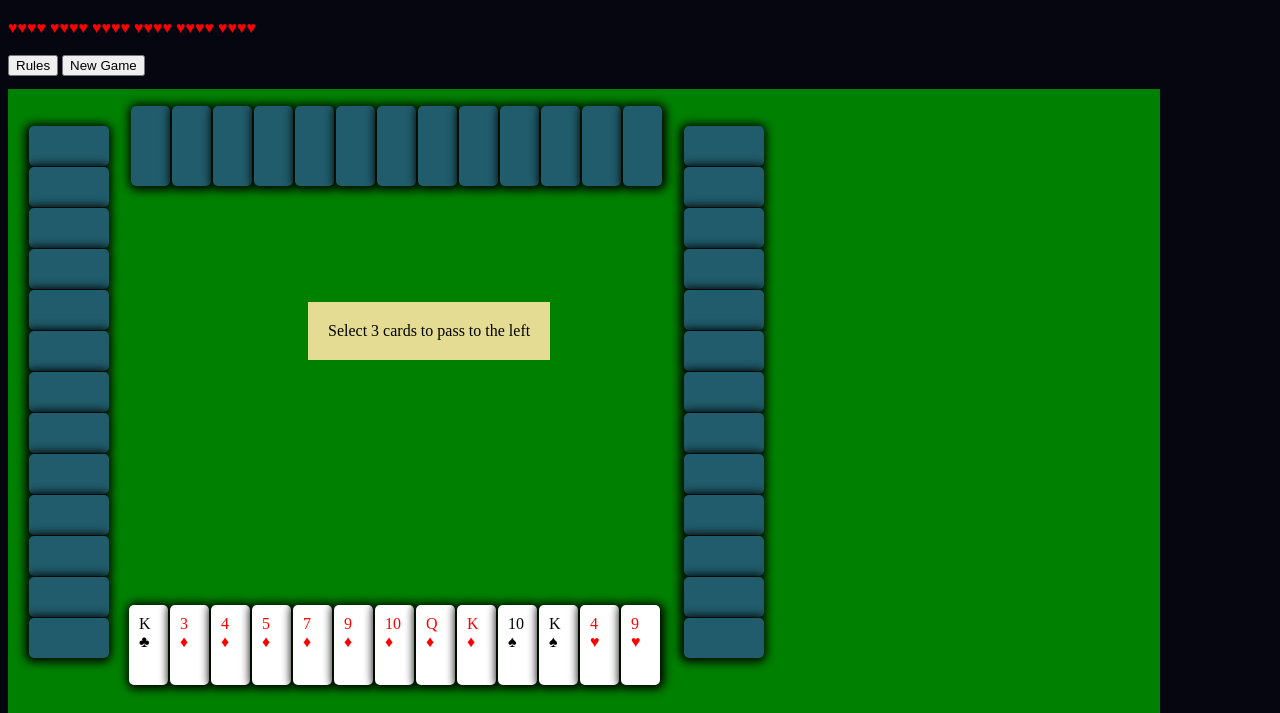
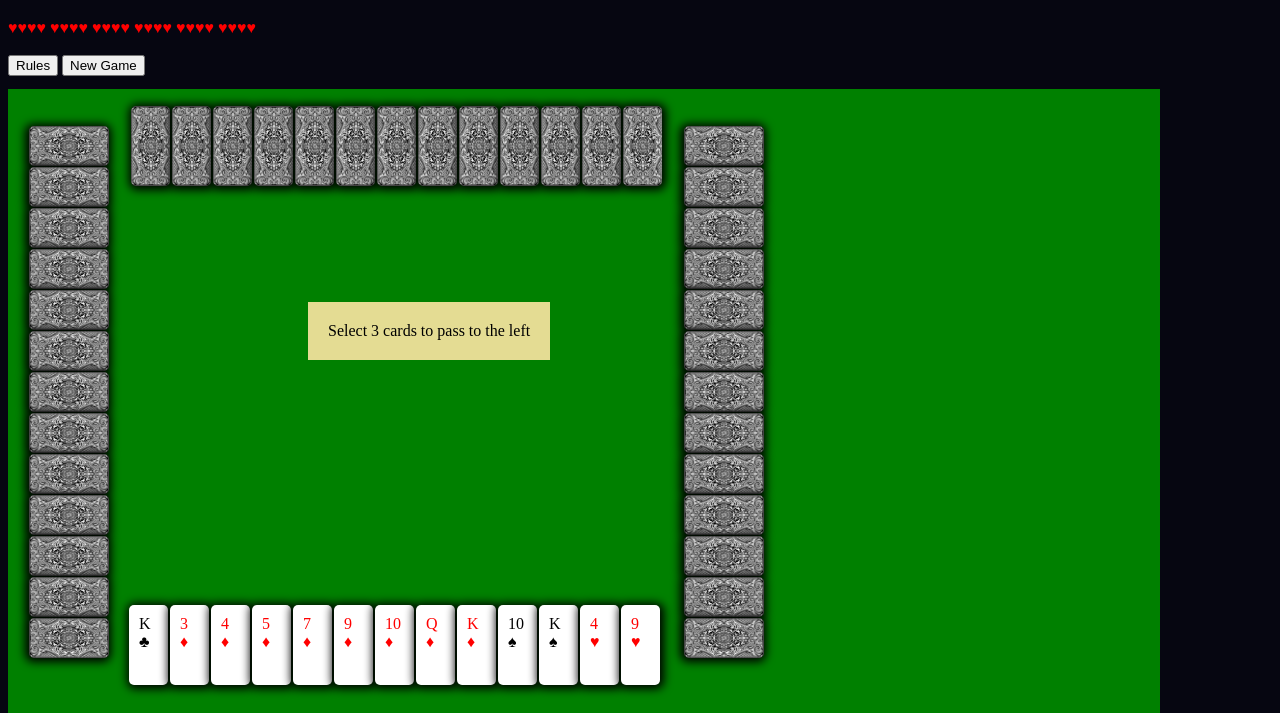
Before and after one commit to wieczorekc18/Hearts, a website built with webpack: page index.html in a window 1280 px wide. Both pictures are taken after a click on the button "New Game". Shown: the part 87-800 px from the top of the page. Built offline with nearby package versions, Linux system fonts and the light colour scheme.

Commit message:
give cards back

```diff
--- a/src/styles.css
+++ b/src/styles.css
@@ -83,7 +83,7 @@ ul{
 }
 
 .hidden-card{
-    /* background-image: url("/cardback.png"); */
+    background-image: url("../cardback.png");
     background-color: rgb(32, 92, 107);
     background-size: 40px 80px;
     text-indent: 100%;
```
